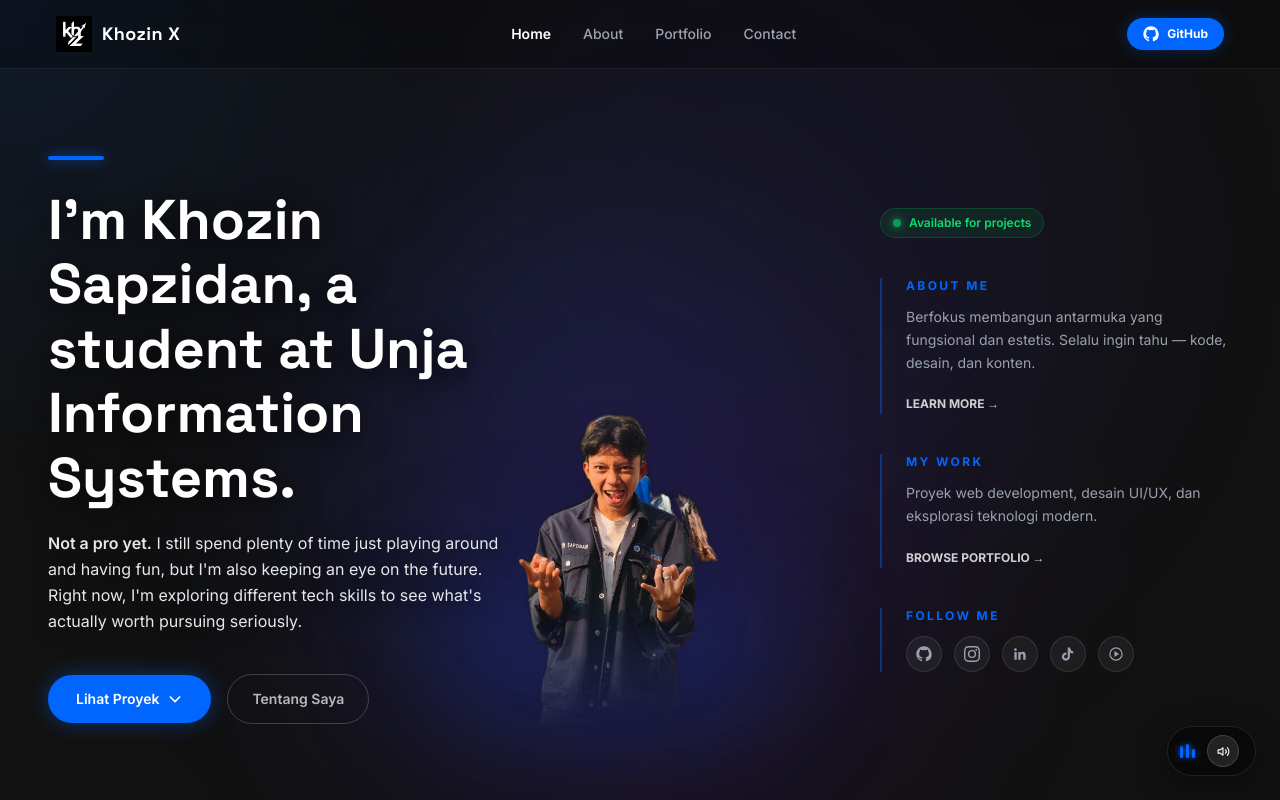
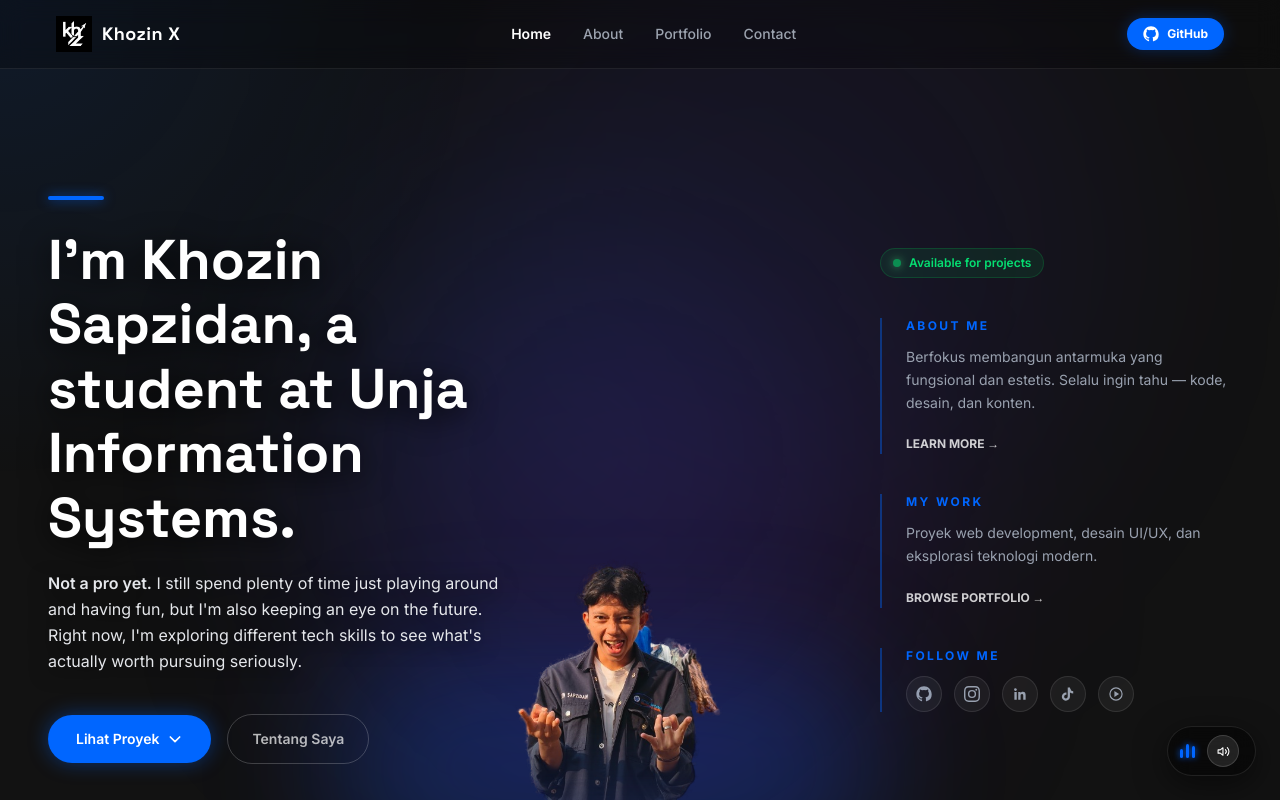
Before and after one commit to khzasn/khzasn.github.io, a Next.js app: page / in a window 1280 px wide. Both pictures are taken after a click on the button "Start". Shown: the top 800 px of the page. Built offline with nearby package versions, Linux system fonts and the light colour scheme.

Commit message:
fix: regenerate foto dengan alpha matting untuk tepi yang bersih dan perbaiki posisi gambar

```diff
--- a/app/page.js
+++ b/app/page.js
@@ -199,20 +199,21 @@ export default function Home() {
         </div>
 
         {/* CENTER — Foto (True Transparent PNG) */}
-        <div className="relative flex items-end justify-center lg:flex-1 h-[70vw] max-h-[650px] lg:h-auto animate-fade-up z-10" style={{ animationDelay: '0.5s' }}>
+        <div className="relative flex items-end justify-center lg:flex-1 min-h-screen animate-fade-up z-10 pointer-events-none overflow-visible" style={{ animationDelay: '0.5s' }}>
           {/* Glow biru di bawah */}
-          <div className="absolute bottom-0 left-1/2 -translate-x-1/2 w-[80%] h-40 bg-blue-600/20 rounded-full filter blur-3xl pointer-events-none z-0"></div>
+          <div className="absolute bottom-0 left-1/2 -translate-x-1/2 w-[120%] h-56 bg-blue-600/25 rounded-full filter blur-3xl z-0"></div>
 
-          <div className="relative z-10 h-full w-auto" style={{
+          {/* Foto container */}
+          <div className="relative z-10 w-full h-full flex items-end justify-center" style={{
             WebkitMaskImage: 'linear-gradient(to bottom, black 80%, transparent 100%)',
             maskImage: 'linear-gradient(to bottom, black 80%, transparent 100%)'
           }}>
             <Image
               src="/foto.png"
               alt="Foto Khozin Sapzidan"
-              width={520}
-              height={680}
-              className="object-contain object-bottom h-full w-auto drop-shadow-2xl"
+              width={700}
+              height={900}
+              className="object-contain object-bottom w-full h-full max-h-[90vh]"
               priority
             />
           </div>
```
Also changed, not shown: public/foto.png.
